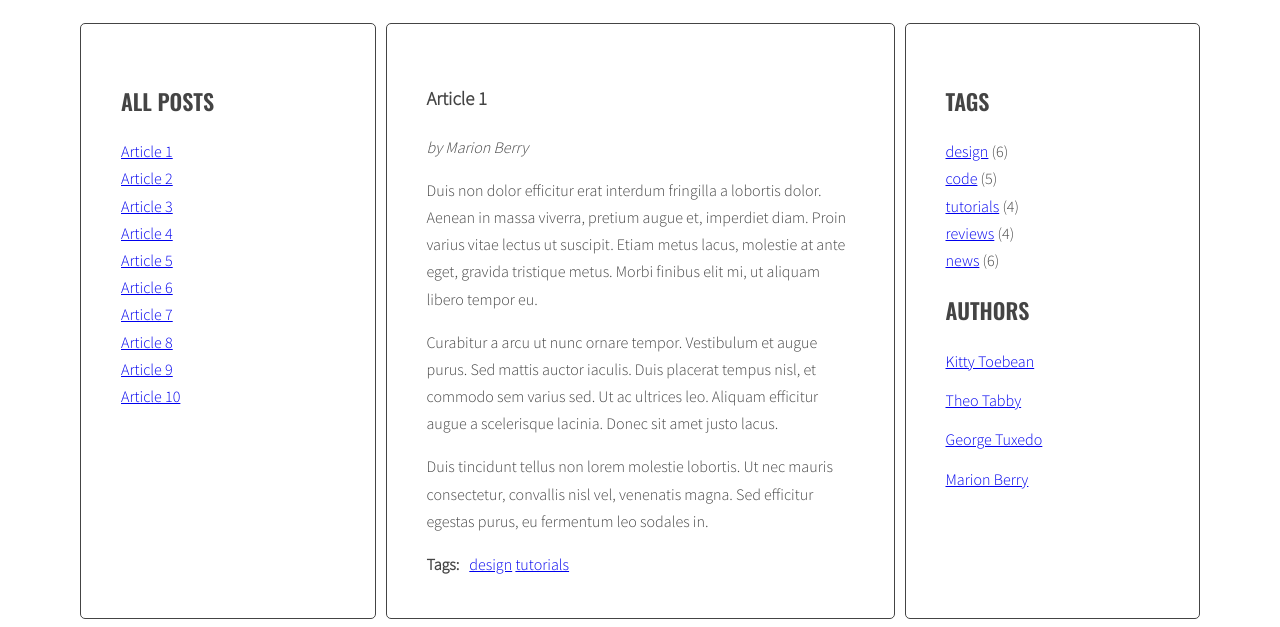
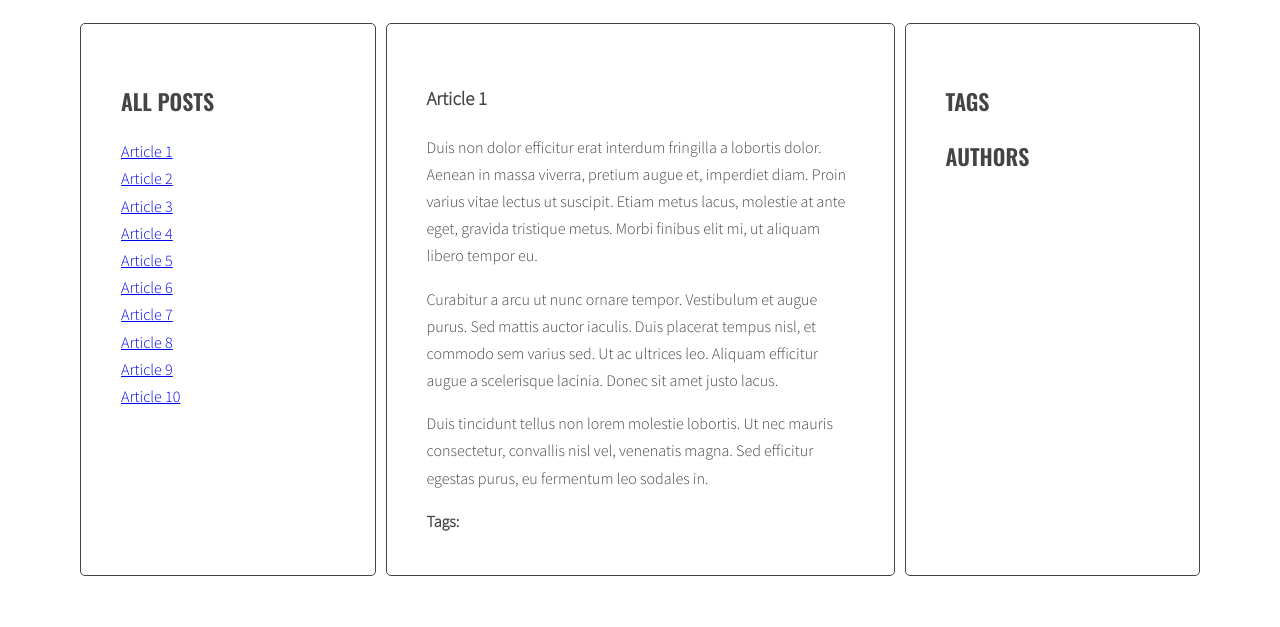
Before and after one commit to madilenaa/javascript-blog-update, a website: page index.html in a window 1280 px wide. Shown: the part 220-847 px from the top of the page. After the commit the page ends 804 px from the top, so only its background shows below. Drawn offline with nearby package versions, Linux system fonts and the light colour scheme.

Commit message:
delete tags and authors and add data tags and data authors

```diff
--- a/index.html
+++ b/index.html
@@ -13,13 +13,12 @@
 	      <aside class="sidebar">
 	        <h2 class="section-title">All posts</h2>
 	        <ul class="list titles">
-
 	        </ul>
 	      </aside>
 	      <section class="posts">
-	        <article class="post active" id="article-1">
+	        <article class="post active" id="article-1" data-tags="design tutorials" data-author="Marion Berry">
 	          <h3 class="post-title">Article 1</h3>
-	          <p class="post-author">by Marion Berry</p>
+	          <p class="post-author"></p>
 	          <div class="post-content">
 	            <p>Duis non dolor efficitur erat interdum fringilla a lobortis dolor. Aenean in massa viverra, pretium augue et, imperdiet diam. Proin varius vitae lectus ut suscipit. Etiam metus lacus, molestie at ante eget, gravida tristique metus. Morbi finibus elit mi, ut aliquam libero tempor eu.</p>
 
@@ -30,14 +29,12 @@
 	          <div class="post-tags">
 	            <p><strong>Tags:</strong></p>
 	            <ul class="list list-horizontal">
-	              <li><a href="#">design</a></li>
-	              <li><a href="#">tutorials</a></li>
 	            </ul>
 	          </div>
 	        </article>
-	        <article class="post" id="article-2">
+	        <article class="post" id="article-2" data-tags="news code" data-author="Theo Tabby">
 	          <h3 class="post-title">Article 2</h3>
-	          <p class="post-author">by Theo Tabby</p>
+	          <p class="post-author"></p>
 	          <div class="post-content">
 	            <p>Phasellus sollicitudin, arcu vel iaculis ullamcorper, quam leo viverra orci, et faucibus quam sapien vel est. Maecenas ac suscipit elit. Nullam interdum, lorem vitae venenatis pulvinar, ex dui malesuada nunc, tempus cursus enim metus vel nulla.</p>
 
@@ -48,14 +45,12 @@
 	          <div class="post-tags">
 	            <p><strong>Tags:</strong></p>
 	            <ul class="list list-horizontal">
-	              <li><a href="#">news</a></li>
-	              <li><a href="#">code</a></li>
 	            </ul>
 	          </div>
 	        </article>
-	        <article class="post" id="article-3">
+	        <article class="post" id="article-3" data-tags="news reviews design" data-author="George Tuxedo">
 	          <h3 class="post-title">Article 3</h3>
-	          <p class="post-author">by George Tuxedo</p>
+	          <p class="post-author"></p>
 	          <div class="post-content">
 	            <p>Mauris vel pellentesque turpis, ac sodales nisl. Quisque iaculis mi velit, ut convallis tellus accumsan a. Quisque iaculis, nisi et dignissim tincidunt, nisl eros euismod nulla, finibus laoreet erat enim posuere elit.</p>
 
@@ -65,15 +60,12 @@
 	          <div class="post-tags">
 	            <p><strong>Tags:</strong></p>
 	            <ul class="list list-horizontal">
-	              <li><a href="#">news</a></li>
-	              <li><a href="#">reviews</a></li>
-	              <li><a href="#">design</a></li>
 	            </ul>
 	          </div>
 	        </article>
-	        <article class="post" id="article-4">
+	        <article class="post" id="article-4" data-tags="tutorials code design" data-author="Kitty Toebean">
 	          <h3 class="post-title">Article 4</h3>
-	          <p class="post-author">by Kitty Toebean</p>
+	          <p class="post-author"></p>
 	          <div class="post-content">
 	            <p>Morbi vel cursus nulla, vel varius mauris. Suspendisse sed elit sit amet risus faucibus vestibulum ut sit amet purus. Donec orci est, condimentum ut quam quis, scelerisque fringilla ligula.</p>
 
@@ -84,15 +76,12 @@
 	          <div class="post-tags">
 	            <p><strong>Tags:</strong></p>
 	            <ul class="list list-horizontal">
-	              <li><a href="#">tutorials</a></li>
-	              <li><a href="#">code</a></li>
-	              <li><a href="#">design</a></li>
 	            </ul>
 	          </div>
 	        </article>
-	        <article class="post" id="article-5">
+	        <article class="post" id="article-5" data-tags="design reviews" data-author="Marion Berry">
 	          <h3 class="post-title">Article 5</h3>
-	          <p class="post-author">by Marion Berry</p>
+	          <p class="post-author"></p>
 	          <div class="post-content">
 	            <p>Suspendisse sem eros, euismod condimentum arcu ac, consequat fermentum orci. Nam convallis lacus nec interdum vestibulum. Vestibulum luctus, quam eu tristique ornare, lorem nibh sodales enim, vitae tempor dolor ante vitae tortor.</p>
 
@@ -103,14 +92,12 @@
 	          <div class="post-tags">
 	            <p><strong>Tags:</strong></p>
 	            <ul class="list list-horizontal">
-	              <li><a href="#">design</a></li>
-	              <li><a href="#">reviews</a></li>
 	            </ul>
 	          </div>
 	        </article>
-	        <article class="post" id="article-6">
+	        <article class="post" id="article-6" data-tags="reviews code" data-author="George Tuxedo">
 	          <h3 class="post-title">Article 6</h3>
-	          <p class="post-author">by George Tuxedo</p>
+	          <p class="post-author"></p>
 	          <div class="post-content">
 	            <p>Donec posuere iaculis ante sed hendrerit. Lorem ipsum dolor sit amet, consectetur adipiscing elit. Quisque hendrerit neque nec urna tincidunt, quis vehicula dui vulputate. Morbi est sapien, auctor ut lectus eu, placerat viverra lorem.</p>
 
@@ -121,14 +108,12 @@
 	          <div class="post-tags">
 	            <p><strong>Tags:</strong></p>
 	            <ul class="list list-horizontal">
-	              <li><a href="#">reviews</a></li>
-	              <li><a href="#">code</a></li>
 	            </ul>
 	          </div>
 	        </article>
-	        <article class="post" id="article-7">
+	        <article class="post" id="article-7" data-tags="code news" data-author="Kitty Toebean">
 	          <h3 class="post-title">Article 7</h3>
-	          <p class="post-author">by Kitty Toebean</p>
+	          <p class="post-author"></p>
 	          <div class="post-content">
 	            <p>Donec eleifend mauris ac nisl fermentum, ac fermentum turpis dignissim. Aliquam diam nisl, imperdiet a varius eget, lobortis sed nisi. Nullam suscipit ipsum sed magna blandit, sed pellentesque urna malesuada.</p>
 
@@ -139,14 +124,13 @@
 	          <div class="post-tags">
 	            <p><strong>Tags:</strong></p>
 	            <ul class="list list-horizontal">
-	              <li><a href="#">code</a></li>
-	              <li><a href="#">news</a></li>
+
 	            </ul>
 	          </div>
 	        </article>
-	        <article class="post" id="article-8">
+	        <article class="post" id="article-8" data-tags="news design tutorials" data-author="Theo Tabby">
 	          <h3 class="post-title">Article 8</h3>
-	          <p class="post-author">by Theo Tabby</p>
+	          <p class="post-author"></p>
 	          <div class="post-content">
 	            <p>Praesent quis imperdiet erat. Curabitur tempor sapien a interdum malesuada. Proin libero erat, sagittis a sollicitudin eget, pulvinar nec risus. Cras et suscipit sem.</p>
 
@@ -157,15 +141,13 @@
 	          <div class="post-tags">
 	            <p><strong>Tags:</strong></p>
 	            <ul class="list list-horizontal">
-	              <li><a href="#">news</a></li>
-	              <li><a href="#">design</a></li>
-	              <li><a href="#">tutorials</a></li>
+
 	            </ul>
 	          </div>
 	        </article>
-	        <article class="post" id="article-9">
+	        <article class="post" id="article-9" data-tags="news tutorials" data-author="Marion Berry">
 	          <h3 class="post-title">Article 9</h3>
-	          <p class="post-author">by Marion Berry</p>
+	          <p class="post-author"></p>
 	          <div class="post-content">
 	            <p>Tam et facilisis purus. Donec vulputate est quis lobortis posuere. Nunc vitae lorem ut odio faucibus pulvinar nec in justo. Ut ut ante ac tellus ornare tempus. Nunc maximus, tortor et dictum convallis, nunc libero posuere leo, scelerisque ultrices arcu sapien ut tellus.</p>
 
@@ -176,14 +158,13 @@
 	          <div class="post-tags">
 	            <p><strong>Tags:</strong></p>
 	            <ul class="list list-horizontal">
-	              <li><a href="#">news</a></li>
-	              <li><a href="#">tutorials</a></li>
+
 	            </ul>
 	          </div>
 	        </article>
-	        <article class="post" id="article-10">
+	        <article class="post" id="article-10" data-tags="code design news reviews" data-author="George Tuxedo">
 	          <h3 class="post-title">Article 10</h3>
-	          <p class="post-author">by George Tuxedo</p>
+	          <p class="post-author"></p>
 	          <div class="post-content">
 	            <p>Aliquam erat volutpat. Ut non eleifend lectus. Donec suscipit tellus tempor, ornare dui id, hendrerit neque. Phasellus lacinia laoreet dui in luctus. Sed hendrerit, magna sit amet varius tempor, augue augue scelerisque est, non scelerisque mauris libero eu sapien.</p>
 
@@ -194,10 +175,7 @@
 	          <div class="post-tags">
 	            <p><strong>Tags:</strong></p>
 	            <ul class="list list-horizontal">
-	              <li><a href="#">code</a></li>
-	              <li><a href="#">design</a></li>
-	              <li><a href="#">news</a></li>
-	              <li><a href="#">reviews</a></li>
+
 	            </ul>
 	          </div>
 	        </article>
@@ -205,32 +183,28 @@
 	      <aside class="sidebar">
 	        <h2 class="section-title">Tags</h2>
 	        <ul class="list tags">
-	          <li><a href="#">design</a> <span>(6)</span></li>
-	          <li><a href="#">code</a> <span>(5)</span></li>
-	          <li><a href="#">tutorials</a> <span>(4)</span></li>
-	          <li><a href="#">reviews</a> <span>(4)</span></li>
-	          <li><a href="#">news</a> <span>(6)</span></li>
+
 	        </ul>
 	        <h2 class="section-title">Authors</h2>
 	        <ul class="list authors">
 	          <li>
 	            <a href="#">
-	              <span class="author-name">Kitty Toebean</span>
+	              <span class="author-name"></span>
 	            </a>
 	          </li>
 	          <li>
 	            <a href="#">
-	              <span class="author-name">Theo Tabby</span>
+	              <span class="author-name"></span>
 	            </a>
 	          </li>
 	          <li>
 	            <a href="#">
-	              <span class="author-name">George Tuxedo</span>
+	              <span class="author-name"></span>
 	            </a>
 	          </li>
 	          <li>
 	            <a href="#">
-	              <span class="author-name">Marion Berry</span>
+	              <span class="author-name"></span>
 	            </a>
 	          </li>
 	        </ul>
```
